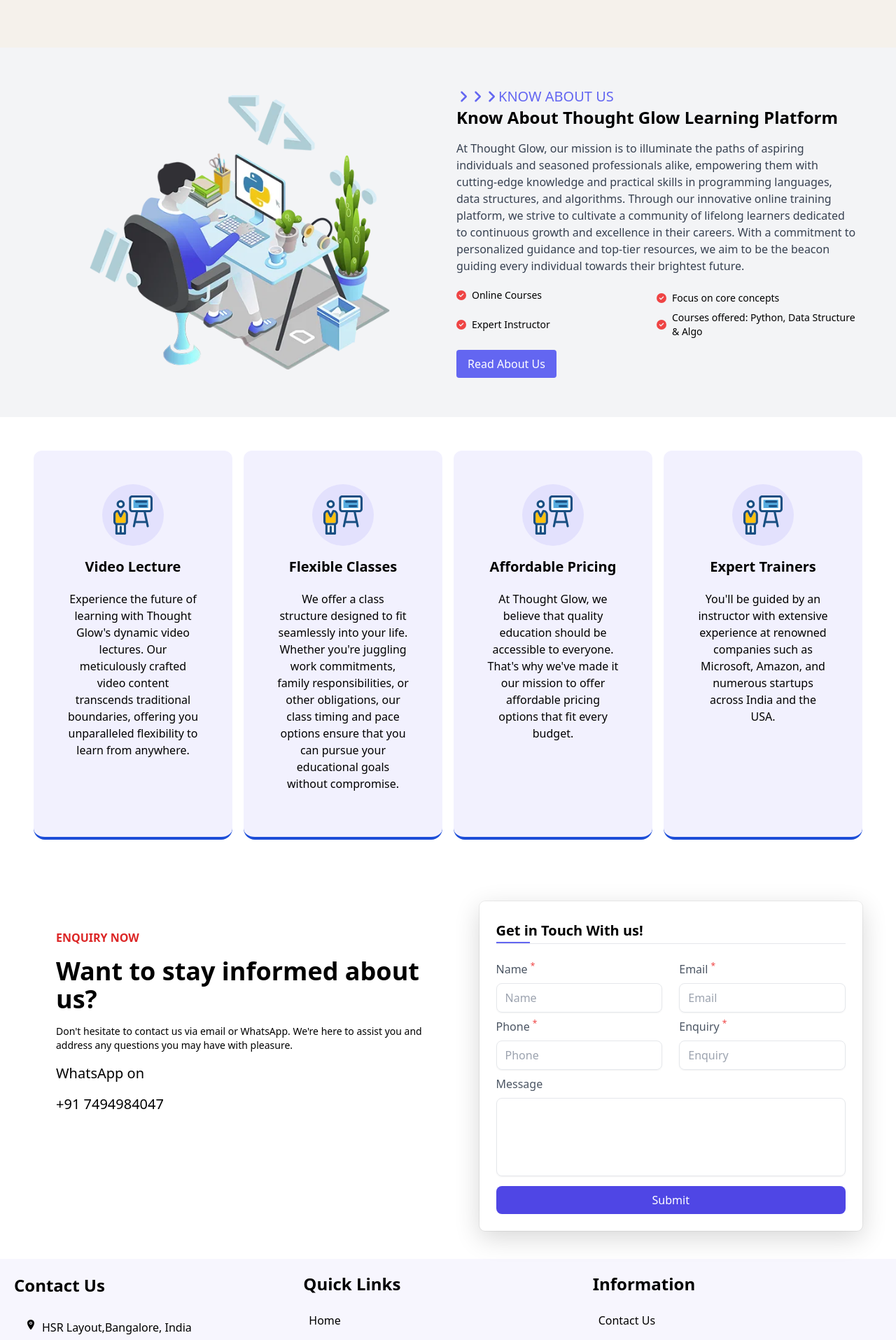
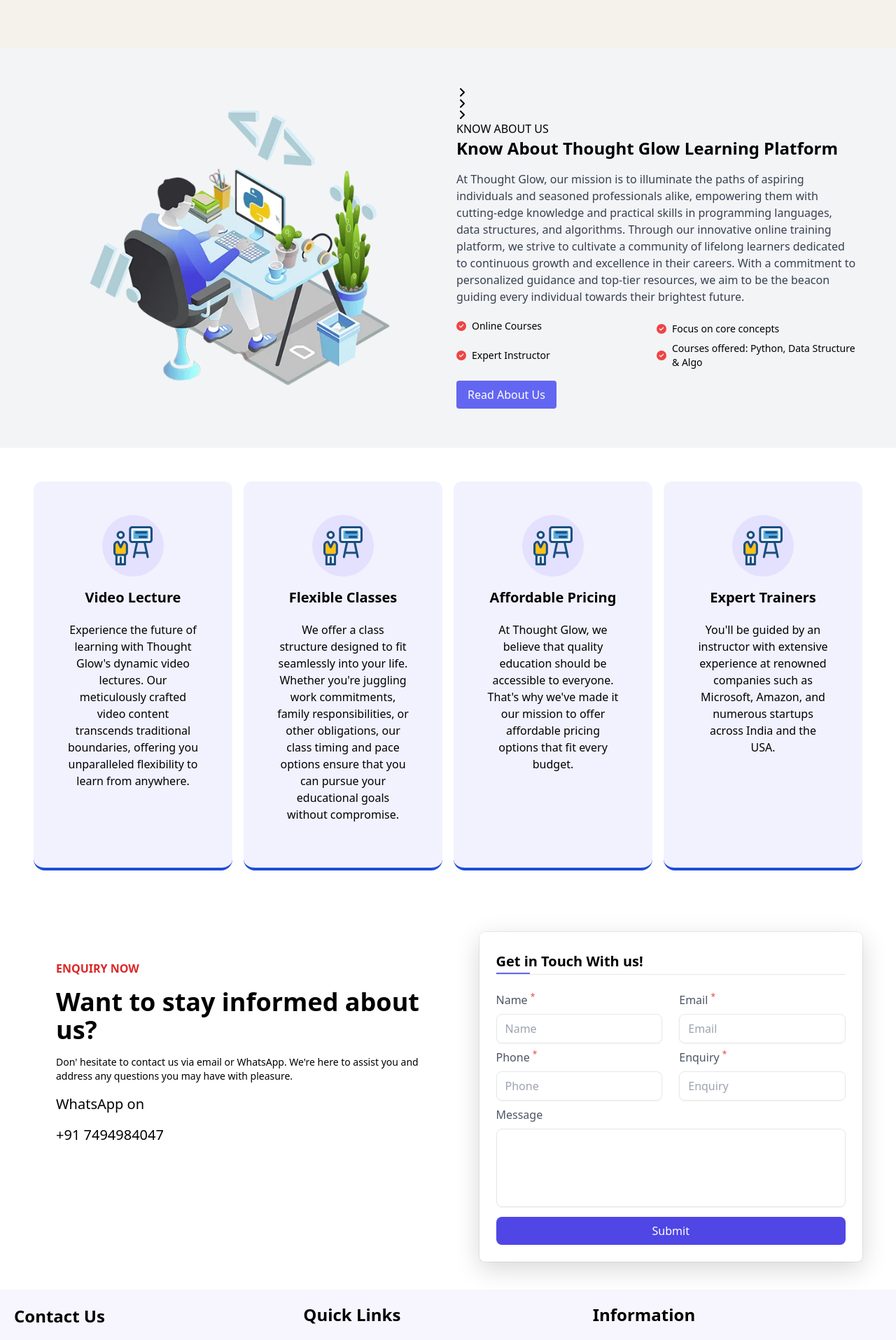
Before and after one commit to pearlorganisation/Rajeev_Kumar_Next_Js_Pages, a Next.js app in the folder web/: page / in a window 1280 px wide. Shown: the part 600-2515 px from the top of the page at 70% size. Built offline with nearby package versions, Linux system fonts and the light colour scheme.

Commit message:
fixed build errors

```diff
--- a/web/src/components/HomePage/Features.js
+++ b/web/src/components/HomePage/Features.js
@@ -1,131 +1,123 @@
-'use client'
-import React from 'react';
-import { useForm } from 'react-hook-form';
+"use client";
+import React from "react";
+import { useForm } from "react-hook-form";
 
-const Features = () => {
+export default function Features() {
+  const { handleSubmit, register } = useForm();
 
-     const { handleSubmit , register } = useForm();
-
-
-     function onSubmit(data)
-     {
+  function onSubmit(data) {
     console.log(data);
   }
 
-
   const featuresData = [
     {
-      cardColor: '#F2F1FE',
-      title: 'Video Lecture',
-      img: 'imgTemp.svg',
+      cardColor: "#F2F1FE",
+      title: "Video Lecture",
+      img: "imgTemp.svg",
       body: "Experience the future of learning with Thought Glow's dynamic video lectures. Our meticulously crafted video content transcends traditional boundaries, offering you unparalleled flexibility to learn from anywhere.",
     },
     {
-      cardColor: 'red',
-      title: 'Flexible Classes',
-      img: 'imgTemp.svg',
+      cardColor: "red",
+      title: "Flexible Classes",
+      img: "imgTemp.svg",
       body: "We offer a class structure designed to fit seamlessly into your life. Whether you're juggling work commitments, family responsibilities, or other obligations, our class timing and pace options ensure that you can pursue your educational goals without compromise.",
     },
     {
-      cardColor: 'red',
-      title: 'Affordable Pricing',
-      img: 'imgTemp.svg',
+      cardColor: "red",
+      title: "Affordable Pricing",
+      img: "imgTemp.svg",
       body: "At Thought Glow, we believe that quality education should be accessible to everyone. That's why we've made it our mission to offer affordable pricing options that fit every budget.",
     },
     {
-      cardColor: 'red',
-      title: 'Expert Trainers',
-      img: 'imgTemp.svg',
+      cardColor: "red",
+      title: "Expert Trainers",
+      img: "imgTemp.svg",
       body: "You'll be guided by an instructor with extensive experience at renowned companies such as Microsoft, Amazon, and numerous startups across India and the USA.",
     },
   ];
 
   return (
-
     <>
-    <div className=' p-4 md:p-12 grid  md:grid-cols-2 lg:grid-cols-4 gap-4 w-full'>
+      <div className=" p-4 md:p-12 grid  md:grid-cols-2 lg:grid-cols-4 gap-4 w-full">
         {featuresData.map((el, index) => (
-        <div key={index} className='border-b-[0.3rem] rounded-t-xl rounded-b-2xl hover:border-red-500 border-blue-700 p-12 bg-[#F2F1FE]'>
-          <div className='flex justify-center items-center rounded-full'>
-            <div className='flex justify-center p-4 bg-[#E3E1FD]  rounded-full'>
-              <img src={el.img} className='h-14 w-14' alt={el.title} />
+          <div
+            key={index}
+            className="border-b-[0.3rem] rounded-t-xl rounded-b-2xl hover:border-red-500 border-blue-700 p-12 bg-[#F2F1FE]"
+          >
+            <div className="flex justify-center items-center rounded-full">
+              <div className="flex justify-center p-4 bg-[#E3E1FD]  rounded-full">
+                <img src={el.img} className="h-14 w-14" alt={el.title} />
               </div>
             </div>
-          <div className='flex justify-between gap-5 flex-col py-4'>
-            <h1 className='text-center text-xl font-bold'>{el.title}</h1>
-            <p className='lg:text-center font-normal text-md'>{el.body}</p>
+            <div className="flex justify-between gap-5 flex-col py-4">
+              <h1 className="text-center text-xl font-bold">{el.title}</h1>
+              <p className="lg:text-center font-normal text-md">{el.body}</p>
             </div>
           </div>
         ))}
-
-
-
-
-
-
-
       </div>
 
-    <div className='grid md:grid-cols-[auto_auto] gap-5  p-2 md:p-10'>
+      <div className="grid md:grid-cols-[auto_auto] gap-5  p-2 md:p-10">
         <div>
+          <div className="p-4 md:p-10  flex flex-col gap-4">
+            <p className="text-red-600 font-bold">ENQUIRY NOW</p>
 
-          <div className='p-4 md:p-10  flex flex-col gap-4'>
-            <p className='text-red-600 font-bold'>ENQUIRY NOW</p>
-
-            <div className='flex flex-col gap-4'>
-                <p className='md:text-4xl font-bold'>Want to stay informed about us?</p>
-                <p className='text-sm'>Don't hesitate to contact us via email or WhatsApp. We're here to assist you and address any questions you may have with pleasure.</p>
-                 <p className='md:text-xl'>WhatsApp on</p>
-                 <p className='md:text-xl'>+91 7494984047</p>
+            <div className="flex flex-col gap-4">
+              <p className="md:text-4xl font-bold">
+                Want to stay informed about us?
+              </p>
+              <p className="text-sm">
+                Don&apos; hesitate to contact us via email or WhatsApp.
+                We&apos;re here to assist you and address any questions you may
+                have with pleasure.
+              </p>
+              <p className="md:text-xl">WhatsApp on</p>
+              <p className="md:text-xl">+91 7494984047</p>
+            </div>
+          </div>
         </div>
 
-          </div>
-
-
-
-        </div>
-
-
-       <div  className='px-2'>
-          <div className=' rounded-lg px-4  md:px-6 space-y-6 justify-center py-6' style={{boxShadow: 'rgba(0, 0, 0, 0.16) 0px 10px 36px 0px, rgba(0, 0, 0, 0.06) 0px 0px 0px 1px'}}>
-
-            <p className='font-bold py-1 text-xl border-b-[0.1rem] before:content-[""] relative before:absolute before:bottom-0 before:border-b-indigo-500 before:border-b-2  before:w-12 '>Get in Touch With us!</p>
+        <div className="px-2">
+          <div
+            className=" rounded-lg px-4  md:px-6 space-y-6 justify-center py-6"
+            style={{
+              boxShadow:
+                "rgba(0, 0, 0, 0.16) 0px 10px 36px 0px, rgba(0, 0, 0, 0.06) 0px 0px 0px 1px",
+            }}
+          >
+            <p className='font-bold py-1 text-xl border-b-[0.1rem] before:content-[""] relative before:absolute before:bottom-0 before:border-b-indigo-500 before:border-b-2  before:w-12 '>
+              Get in Touch With us!
+            </p>
 
             <div>
-
               <div className=" mx-auto  text-gray-600">
-
                 <div className="  mx-auto">
                   <form
                     onSubmit={handleSubmit(onSubmit)}
-
-                        className='flex flex-col gap-2'
+                    className="flex flex-col gap-2"
                   >
                     <div className="flex flex-col items-center gap-y-5 gap-x-6 [&>*]:w-full sm:flex-row">
                       <div>
                         <label className="font-medium">
-                                    Name <sup className='text-red-500'>*</sup>
+                          Name <sup className="text-red-500">*</sup>
                         </label>
                         <input
-
                           type="text"
                           required
-                                    {...register('name')}
-                                    placeholder='Name'
+                          {...register("name")}
+                          placeholder="Name"
                           className="w-full focus:ring-4 ring-indigo-400/30 mt-2 px-3 py-2 text-gray-500 bg-transparent outline-none border focus:border-indigo-600 shadow-sm rounded-lg"
                         />
                       </div>
                       <div>
                         <label className="font-medium">
-                                    Email <sup className='text-red-500'>*</sup>
+                          Email <sup className="text-red-500">*</sup>
                         </label>
                         <input
-
                           type="email"
                           required
-                                    {...register('email')}
-
-                                    placeholder='Email'
+                          {...register("email")}
+                          placeholder="Email"
                           className="w-full focus:ring-4 ring-indigo-400/30 mt-2 px-3 py-2 text-gray-500 bg-transparent outline-none border focus:border-indigo-600 shadow-sm rounded-lg"
                         />
                       </div>
@@ -133,63 +125,48 @@ const Features = () => {
                     <div className="flex flex-col items-center gap-y-5 gap-x-6 [&>*]:w-full sm:flex-row">
                       <div>
                         <label className="font-medium">
-                                    Phone <sup className='text-red-500'>*</sup>
+                          Phone <sup className="text-red-500">*</sup>
                         </label>
                         <input
-
                           type="text"
                           required
-                                    {...register('phone')}
-
-                                    placeholder='Phone'
+                          {...register("phone")}
+                          placeholder="Phone"
                           className="w-full focus:ring-4 ring-indigo-400/30 mt-2 px-3 py-2 text-gray-500 bg-transparent outline-none border focus:border-indigo-600 shadow-sm rounded-lg"
                         />
                       </div>
                       <div>
                         <label className="font-medium">
-                                    Enquiry  <sup className='text-red-500'>*</sup>
+                          Enquiry <sup className="text-red-500">*</sup>
                         </label>
                         <input
-
                           type="text"
                           required
-                                    {...register('enquiry')}
-
-                                    placeholder='Enquiry'
+                          {...register("enquiry")}
+                          placeholder="Enquiry"
                           className="w-full focus:ring-4 ring-indigo-400/30 mt-2 px-3 py-2 text-gray-500 bg-transparent outline-none border focus:border-indigo-600 shadow-sm rounded-lg"
                         />
                       </div>
                     </div>
 
                     <div>
-                            <label className="font-medium">
-                                Message
-                            </label>
-                            <textarea required {...register('message')} className="w-full mt-2  px-3 py-2 h-28 resize-none appearance-none bg-transparent outline-none border focus:border-indigo-600 shadow-sm rounded-lg"></textarea>
+                      <label className="font-medium">Message</label>
+                      <textarea
+                        required
+                        {...register("message")}
+                        className="w-full mt-2  px-3 py-2 h-28 resize-none appearance-none bg-transparent outline-none border focus:border-indigo-600 shadow-sm rounded-lg"
+                      ></textarea>
                     </div>
-                        <button
-                            className=" px-6 py-2 text-white font-medium bg-indigo-600 hover:bg-indigo-500 active:bg-indigo-600 rounded-lg duration-150"
-                        >
+                    <button className=" px-6 py-2 text-white font-medium bg-indigo-600 hover:bg-indigo-500 active:bg-indigo-600 rounded-lg duration-150">
                       Submit
                     </button>
                   </form>
                 </div>
               </div>
-
-
-
-
-           </div>
-
             </div>
           </div>
-
-
-
+        </div>
       </div>
     </>
-
   );
 }
-
-export default Features;
--- a/web/src/components/HomePage/HeroSection.js
+++ b/web/src/components/HomePage/HeroSection.js
@@ -12,7 +12,7 @@ const HeroSection = () => {
           <p className="text-gray-700 mb-8">
             With the surge of startups and unicorns, the demand for programmers
             in India is skyrocketing. Now is the perfect time to learn
-            programming and launch your career, whether you're a student or
+            programming and launch your career, whether you&apos;re a student or
             already in the tech industry but not yet programming. Join our live
             session to discover how to embark on this exciting journey.
           </p>
--- a/web/src/components/HomePage/KnowAbout.js
+++ b/web/src/components/HomePage/KnowAbout.js
@@ -4,30 +4,30 @@ import { FaCircleCheck } from "react-icons/fa6";
 
 const KnowAbout = () => {
   return (
-    <div class="bg-gray-100">
-      <div class="container mx-auto p-8">
-        <div class=" rounded-lg flex flex-col lg:flex-row items-center p-6 space-y-6 lg:space-y-0 lg:space-x-6">
-          <div class="flex-1">
+    <div className="bg-gray-100">
+      <div className="container mx-auto p-8">
+        <div className=" rounded-lg flex flex-col lg:flex-row items-center p-6 space-y-6 lg:space-y-0 lg:space-x-6">
+          <div className="flex-1">
             <img
               src="/KnowAbout.webp"
               alt="Illustration"
-              class="w-full lg:w-3/4 mx-auto"
+              className="w-full lg:w-3/4 mx-auto"
             />
           </div>
-          <div class="flex-1">
-            <h1 className="font-medium text-xl text-indigo-500 flex ">
+          <div className="flex-1">
+            <h1 classNameName="font-medium text-xl text-indigo-500 flex ">
               {" "}
-              <div className="flex justify-start items-center">
+              <div classNameName="flex justify-start items-center">
                 <FaAngleRight />
                 <FaAngleRight />
                 <FaAngleRight />
               </div>{" "}
               KNOW ABOUT US
             </h1>
-            <h2 class="text-2xl font-bold mb-4">
+            <h2 className="text-2xl font-bold mb-4">
               Know About Thought Glow Learning Platform
             </h2>
-            <p class="text-gray-700 mb-4">
+            <p className="text-gray-700 mb-4">
               At Thought Glow, our mission is to illuminate the paths of
               aspiring individuals and seasoned professionals alike, empowering
               them with cutting-edge knowledge and practical skills in
@@ -38,37 +38,37 @@ const KnowAbout = () => {
               guidance and top-tier resources, we aim to be the beacon guiding
               every individual towards their brightest future.
             </p>
-            <ul class="space-y-2 grid grid-cols-2">
-              <li class="flex items-center text-sm">
-                <span class="text-red-500">
+            <ul className="space-y-2 grid grid-cols-2">
+              <li className="flex items-center text-sm">
+                <span className="text-red-500">
                   <FaCircleCheck />
                 </span>{" "}
-                <span class="ml-2">Online Courses</span>
+                <span className="ml-2">Online Courses</span>
               </li>
-              <li class="flex items-center text-sm">
-                <span class="text-red-500">
+              <li className="flex items-center text-sm">
+                <span className="text-red-500">
                   <FaCircleCheck />
                 </span>{" "}
-                <span class="ml-2">Focus on core concepts</span>
+                <span className="ml-2">Focus on core concepts</span>
               </li>
-              <li class="flex items-center text-sm">
-                <span class="text-red-500">
+              <li className="flex items-center text-sm">
+                <span className="text-red-500">
                   <FaCircleCheck />
                 </span>{" "}
-                <span class="ml-2">Expert Instructor</span>
+                <span className="ml-2">Expert Instructor</span>
               </li>
-              <li class="flex items-center text-sm">
-                <span class="text-red-500">
+              <li className="flex items-center text-sm">
+                <span className="text-red-500">
                   <FaCircleCheck />
                 </span>{" "}
-                <span class="ml-2">
+                <span className="ml-2">
                   Courses offered: Python, Data Structure & Algo
                 </span>
               </li>
             </ul>
             <a
               href="#"
-              class="mt-4 inline-block bg-indigo-500 text-white py-2 px-4 rounded hover:bg-indigo-600"
+              className="mt-4 inline-block bg-indigo-500 text-white py-2 px-4 rounded hover:bg-indigo-600"
             >
               Read About Us
             </a>
--- a/web/src/components/Webinar/AboutWebinar.js
+++ b/web/src/components/Webinar/AboutWebinar.js
@@ -25,10 +25,10 @@ const AboutWebinar = () => {
       <div className="">
         <h1 className="text-center text-4xl font-medium">About Webinar</h1>
       </div>
-      <div className=" mx-auto grid sm:grid-cols-2 md:grid-cols-3  xl:grid-cols-4 gap-10  place-content-center">
+      <div className=" mx-auto grid  sm:grid-cols-2 md:grid-cols-3  xl:grid-cols-4 gap-10   px-4">
         {data.map((el, i) => {
           return (
-            <div class="relative w-full" key={i}>
+            <div class="relative w-full " key={i}>
               <div class="custom-card p-6 h-52 bg-red-50 rounded-t-lg shadow-md text-center">
                 <div class="absolute inset-x-0 top-8 mx-auto w-20 h-20 bg-white rounded-full flex items-center justify-center shadow-sm">
                   <span class="font-semibold">{el.title}</span>
```
Lines whose indentation alone changed are shown as unchanged.
